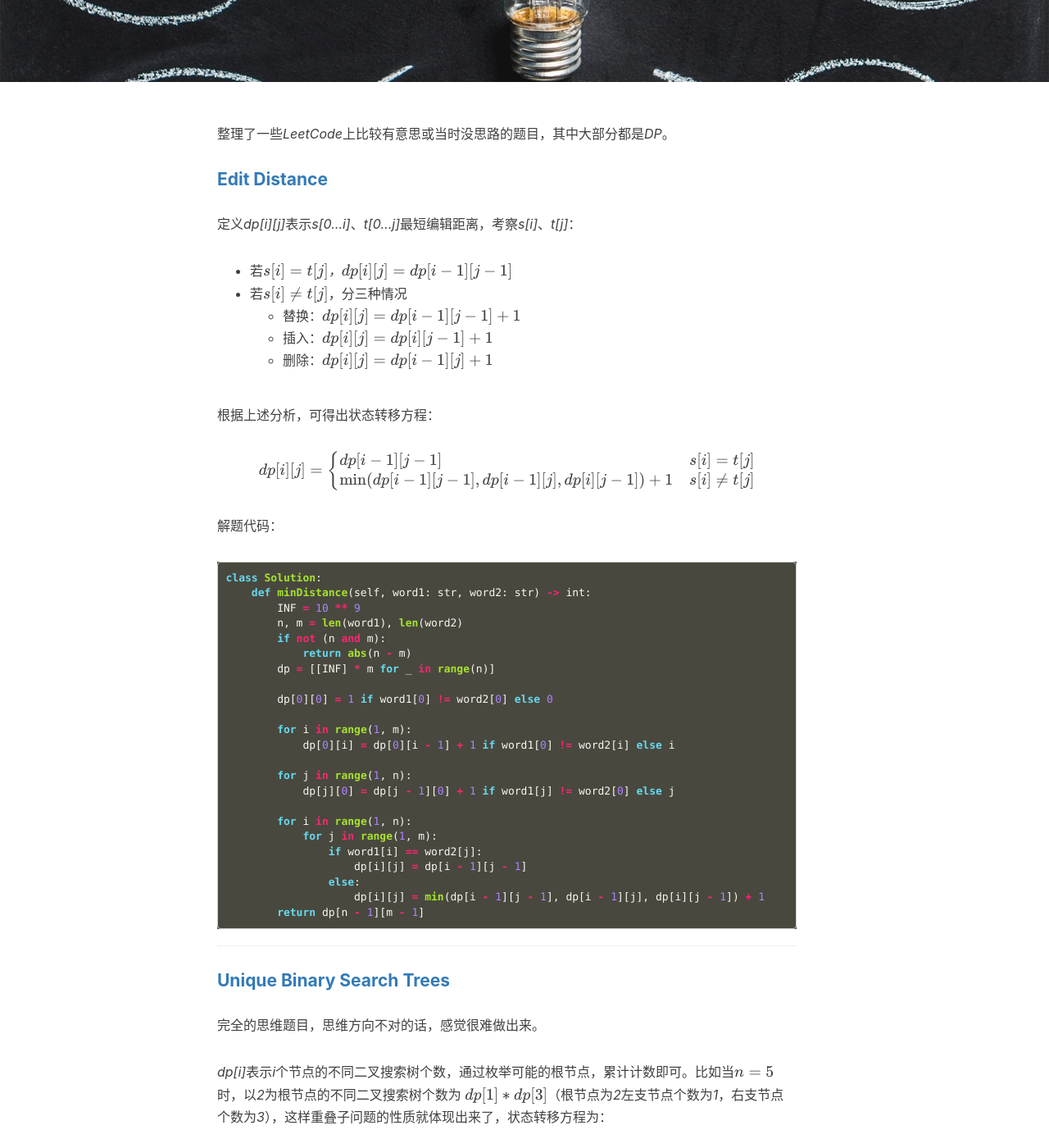
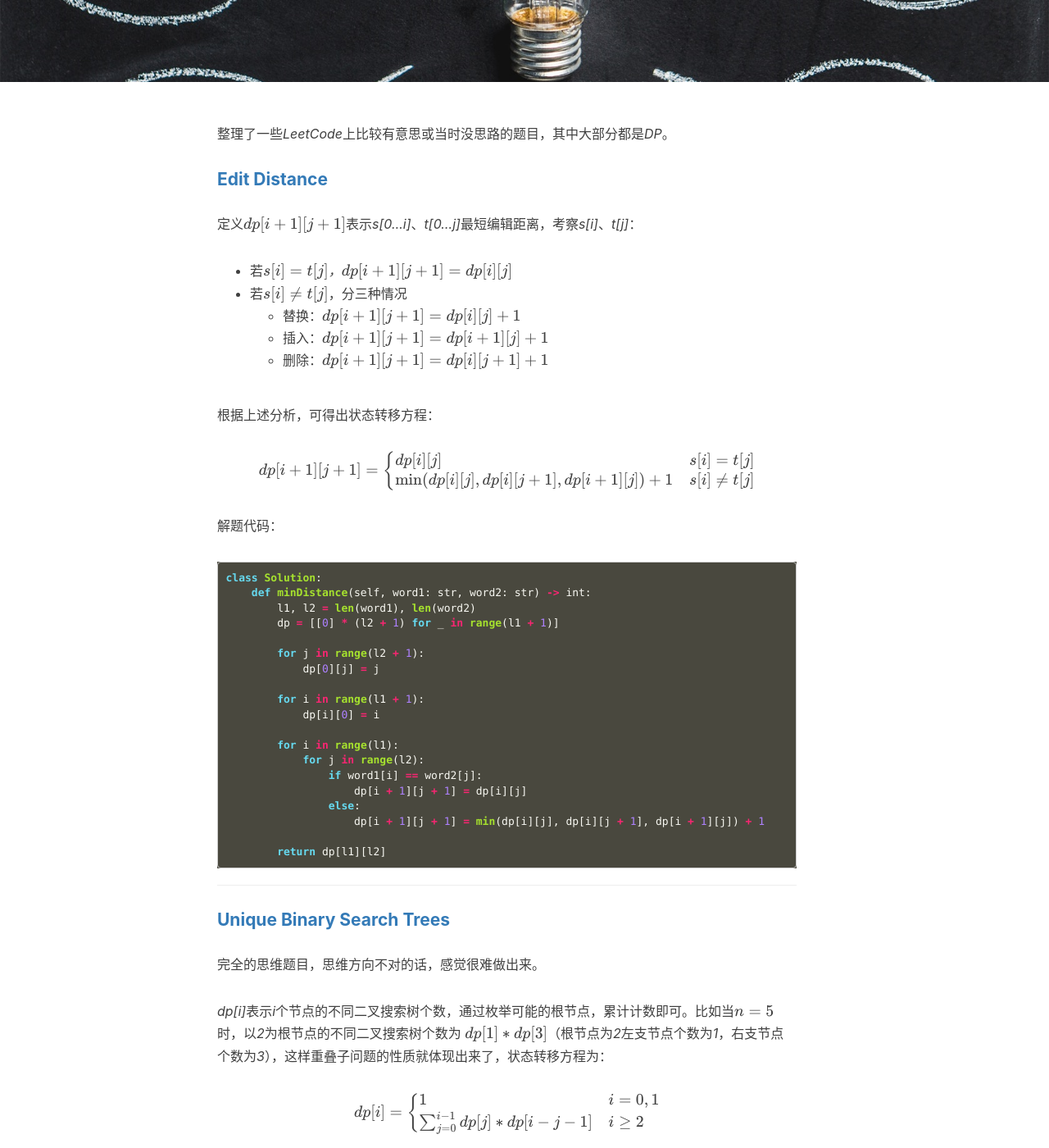
Before and after one commit to Skymemory/Skymemory.github.io, a Jekyll site: the page built from _posts/2019-04-17-Dynamic-Programming-Of-LeetCode.md, in a window 1280 px wide and 1400 px high, scrolled down 417 px. Shown: the whole window at 82% size. Built offline with Jekyll 4.4.1, drawn with Linux system fonts in a browser that asks for light colours; nearby versions of some CDN libraries; formulas are drawn with MathJax 3; comment, search, counter and statistics services are not loaded; some of the changed text lies outside the part shown.

Commit message:
Update article.

````diff
--- a/_posts/2019-04-17-Dynamic-Programming-Of-LeetCode.md
+++ b/_posts/2019-04-17-Dynamic-Programming-Of-LeetCode.md
@@ -37,27 +37,23 @@ dp[i-1][j-1] & s[i] = t[j] \\
 ```python
 class Solution:
     def minDistance(self, word1: str, word2: str) -> int:
-        INF = 10 ** 9
-        n, m = len(word1), len(word2)
-        if not (n and m):
-            return abs(n - m)
-        dp = [[INF] * m for _ in range(n)]
+        l1, l2 = len(word1), len(word2)
+        dp = [[0] * (l2 + 1) for _ in range(l1 + 1)]
 
-        dp[0][0] = 1 if word1[0] != word2[0] else 0
+        for j in range(l2 + 1):
+            dp[0][j] = j
 
-        for i in range(1, m):
-            dp[0][i] = dp[0][i - 1] + 1 if word1[0] != word2[i] else i
+        for i in range(l1 + 1):
+            dp[i][0] = i
 
-        for j in range(1, n):
-            dp[j][0] = dp[j - 1][0] + 1 if word1[j] != word2[0] else j
+        for i in range(l1):
+            for j in range(l2):
+                if word1[i] == word2[j]:
+                    dp[i + 1][j + 1] = dp[i][j]
+                else:
+                    dp[i + 1][j + 1] = min(dp[i][j], dp[i][j + 1], dp[i + 1][j]) + 1
 
-        for i in range(1, n):
-            for j in range(1, m):
-                if word1[i] == word2[j]:
-                    dp[i][j] = dp[i - 1][j - 1]
-                else:
-                    dp[i][j] = min(dp[i - 1][j - 1], dp[i - 1][j], dp[i][j - 1]) + 1
-        return dp[n - 1][m - 1]
+        return dp[l1][l2]
 ```
 
 ---
@@ -173,3 +169,28 @@ class Solution:
                 dp[i][j + 2] = max(dp[i][j + 1], nums[j] + dp[i][j])
         return max(itertools.chain.from_iterable(dp))
 ```
+
+---
+
+#### [ Minimum Score Triangulation of Polygon](https://leetcode.com/problems/minimum-score-triangulation-of-polygon/)
+
+*dp\[i]\[j]*表示沿顺时针方向，以*i*为起点、*j*为终点的多边形三角化最小值，通过枚举可能的分割点故而得到状态转移方程：
+
+$$dp[i][j]=\min(dp[i][k] + A[i]*A[k]*A[j] + dp[k][j])，i < k < j $$
+
+解题代码:
+
+```python
+class Solution:
+    def minScoreTriangulation(self, A: List[int]) -> int:
+        n = len(A)
+        dp = [[0] * n for _ in range(n)]
+        for j in range(3, n + 1):
+            for i in range(0, n - j + 1):
+                v_min = 10 ** 9
+                for k in range(i + 1, i + j - 1):
+                    v_min = min(dp[i][k] + A[i] * A[k] * A[i + j - 1] + dp[k][i + j - 1],
+                                v_min)
+                dp[i][i + j - 1] = v_min
+        return dp[0][n - 1]
+```
````
Also changed, not shown: other parts of _posts/2019-04-17-Dynamic-Programming-Of-LeetCode.md (+8 -8 lines).
